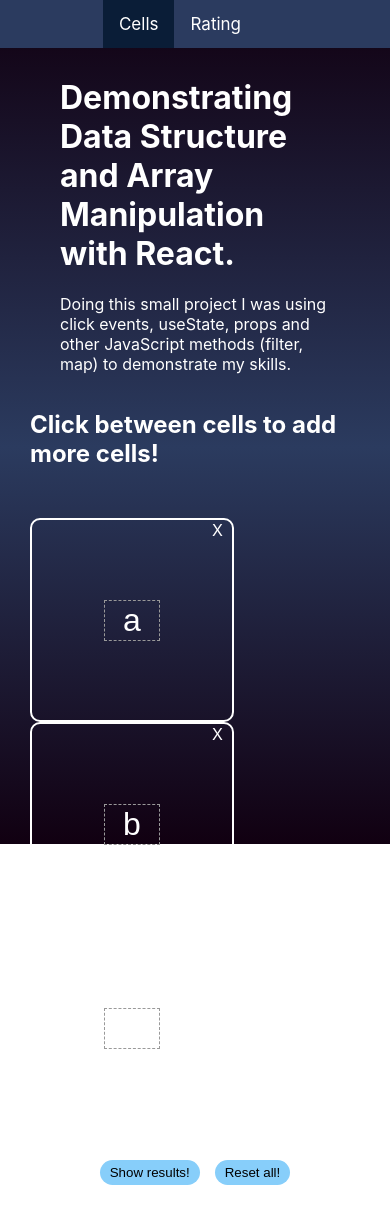
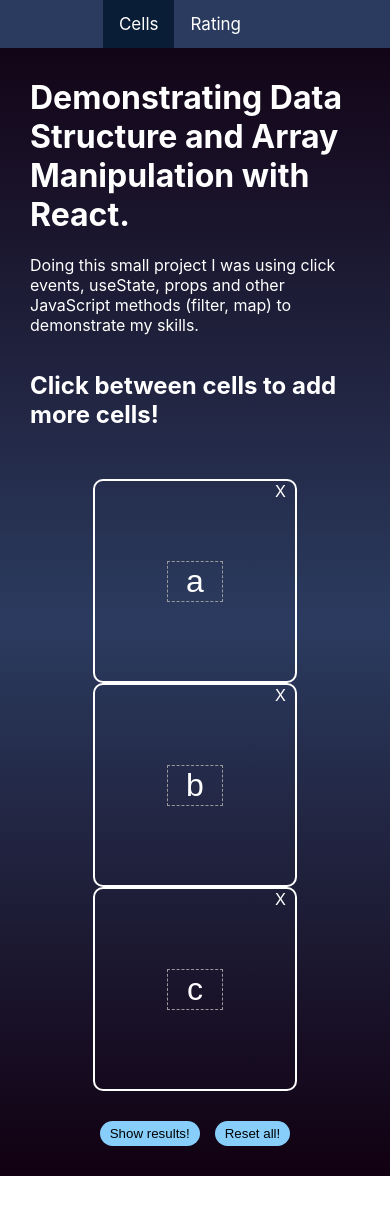
Before and after one commit to Blubas35/interview-challenges, a React (Create React App) app: page /cells in a window 390 px wide. After the commit the page ends 1176 px from the top, so only its background shows below. Built offline with nearby package versions, Linux system fonts and the light colour scheme.

Commit message:
added mobile design

```diff
--- a/src/App.css
+++ b/src/App.css
@@ -1,6 +1,16 @@
+:root {
+  --mobile: 450px;
+}
+
 .App {
   background-color: #110011;
   background-image: linear-gradient(180deg, #110011 0%, #2b3b5f 53%, #110011 100%);
   color: white;
   height: 100svh;
 }
+
+@media (max-width: 450px) {
+  .App {
+    height: 100%;
+  }
+}
--- a/src/App.js
+++ b/src/App.js
@@ -1,4 +1,3 @@
-
 import './App.css';
 import { Route, Routes } from 'react-router-dom';
 import MainNavigation from './Pages/NavBar/MainNavigation'
--- a/src/Components/Header/Header.css
+++ b/src/Components/Header/Header.css
@@ -6,3 +6,10 @@
     padding-right: 30px;
     margin-top: 30px;
 }
+
+@media (max-width: 450px) {
+    .hero-box-wrapper {
+        padding-left: 0px;
+        padding-right: 0px;
+    }
+}
--- a/src/Styles/Cells/Cells.css
+++ b/src/Styles/Cells/Cells.css
@@ -81,3 +81,14 @@
     display: flex;
     column-gap: 15px;
 }
+
+@media (max-width: 450px) {
+    .cells-item {
+        justify-content: center;
+    }
+    .plus {
+        right: 93px;
+        bottom: -103px;
+        transform: rotate(90deg);
+    }
+}
--- a/src/Styles/Rating/Rating.css
+++ b/src/Styles/Rating/Rating.css
@@ -86,3 +86,9 @@ input[type="radio"]:checked+label {
 input[type="radio"]:not(:checked):hover+label {
     background-color: #7d8796;
 }
+
+@media (max-width: 450px) {
+    .rating-page.container {
+        padding-bottom: 50px;
+    }
+}
```
